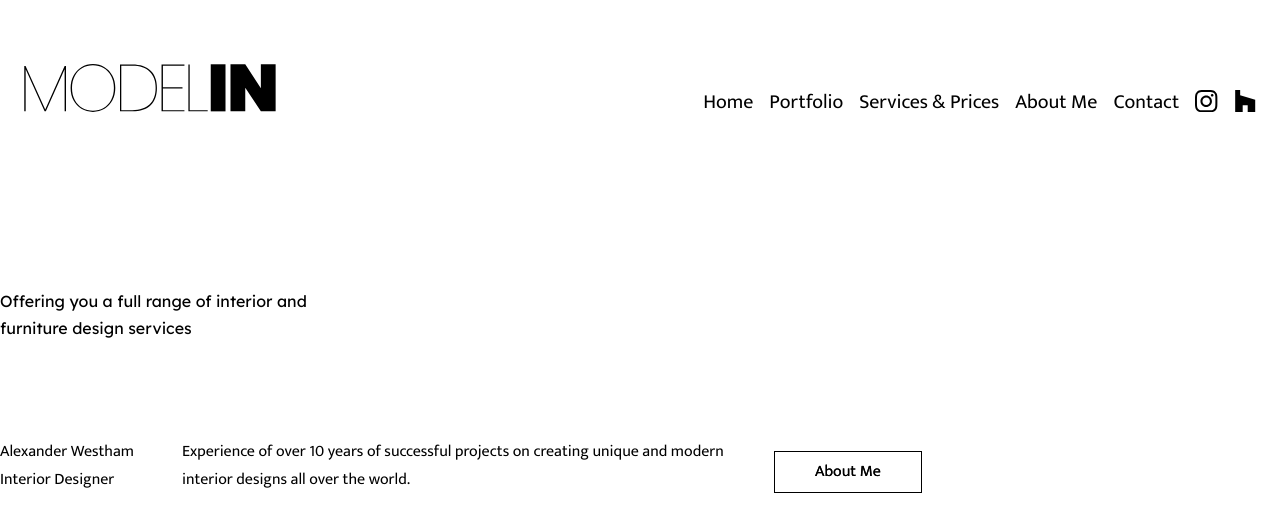
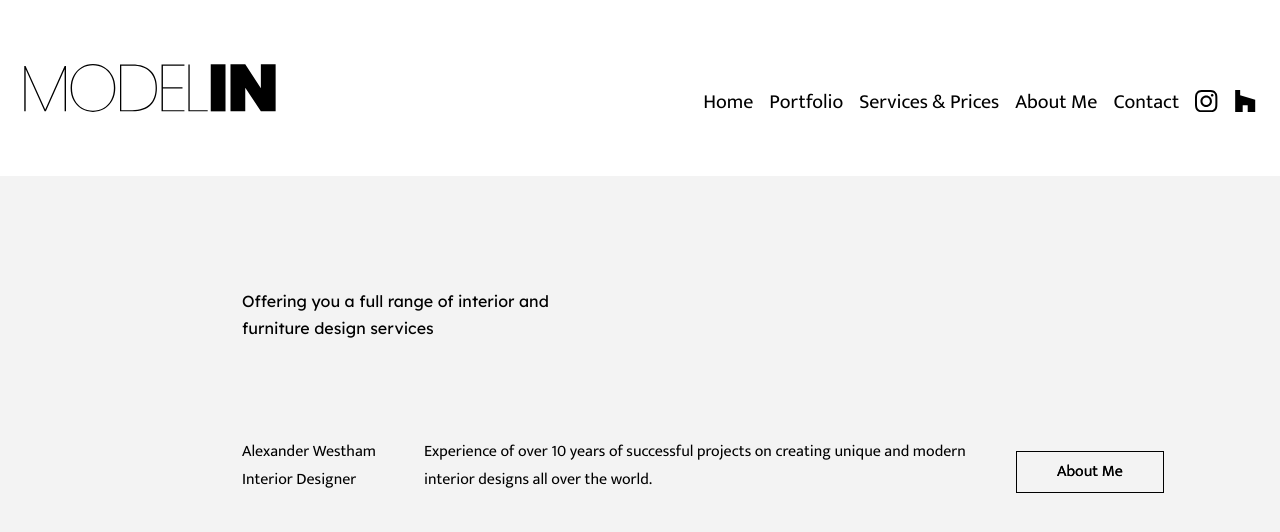
Before and after one commit to QuarkMuncher/modelin, a React (Vite) app: page / in a window 1280 px wide. Shown: the top 532 px of the page. Built offline with nearby package versions, Linux system fonts and the light colour scheme; no server answers.

Commit message:
Adds, offWhite color to theme, and makes global bg offWhite

```diff
--- a/src/theme.js
+++ b/src/theme.js
@@ -5,7 +5,8 @@ export default extendTheme({
     black: {
       400: '#4d4d4d',
       900: '#000000'
-    }
+    },
+    offWhite: '#f3f3f3'
   },
   fonts: {
     heading: "'Lexend Deca', sans-serif",
@@ -18,6 +19,11 @@ export default extendTheme({
       }
     }
   },
+  space: {
+    special: {
+      lg: '242px'
+    }
+  },
   sizes: {
     container: {
       '2xl': '1920px'
@@ -26,7 +32,8 @@ export default extendTheme({
   styles: {
     global: {
       body: {
-        color: 'black.900'
+        color: 'black.900',
+        bg: 'offWhite'
       }
     }
   }
```
